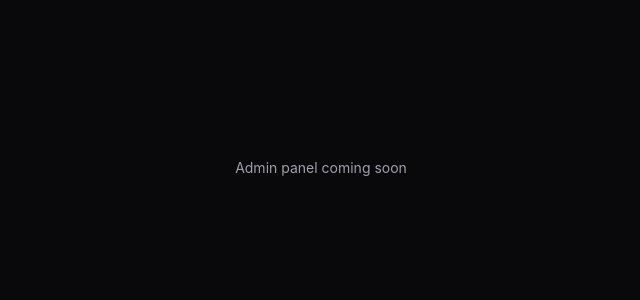
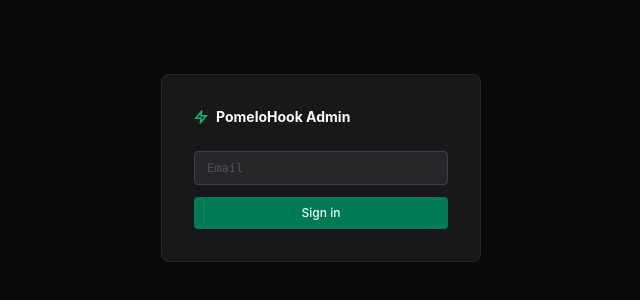
Before and after one commit to Pomelo-Studios/PomeloHook, a React (Vite) app in the folder dashboard/: page /admin in a window 1280 px wide. Shown: the part 232-532 px from the top of the page, without its empty margins (319-959 px from the left). Built offline with nearby package versions, Linux system fonts and the light colour scheme; no server answers.

Commit message:
feat: admin shell, login form, confirm dialog, panel stubs

```diff
--- a/dashboard/src/AdminApp.tsx
+++ b/dashboard/src/AdminApp.tsx
@@ -1,3 +1,68 @@
+import { useState, useEffect } from 'react'
+import { Header } from './components/Header'
+import { LoginForm } from './components/admin/LoginForm'
+import { UsersPanel } from './components/admin/UsersPanel'
+import { OrgsPanel } from './components/admin/OrgsPanel'
+import { TunnelsPanel } from './components/admin/TunnelsPanel'
+import { DatabasePanel } from './components/admin/DatabasePanel'
+import { useAuth } from './hooks/useAuth'
+import { api } from './api/client'
+
+type Section = 'users' | 'orgs' | 'tunnels' | 'database'
+
 export function AdminApp() {
-  return <div className="bg-zinc-950 text-zinc-400 h-screen flex items-center justify-center text-sm">Admin panel coming soon</div>
+  const { apiKey, isServerMode, loading, login } = useAuth()
+  const [section, setSection] = useState<Section>('users')
+  const [subdomain, setSubdomain] = useState('')
+
+  useEffect(() => {
+    api.getTunnels().then(tunnels => {
+      const active = tunnels.find(t => t.Status === 'active')
+      if (active) setSubdomain(active.Subdomain)
+    }).catch(() => {})
+  }, [])
+
+  if (loading) {
+    return <div className="bg-zinc-950 h-screen flex items-center justify-center text-zinc-600 text-xs font-mono">Loading…</div>
+  }
+
+  if (isServerMode && !apiKey) {
+    return <LoginForm onLogin={login} />
+  }
+
+  const navItem = (id: Section, label: string, icon: string) => (
+    <button
+      onClick={() => setSection(id)}
+      className={`flex items-center gap-2 px-2.5 py-1.5 rounded text-[11px] w-full text-left transition-colors ${
+        section === id
+          ? 'bg-zinc-800 text-emerald-400 border-l-2 border-emerald-500 pl-2'
+          : 'text-zinc-500 hover:text-zinc-300 hover:bg-zinc-800/50'
+      }`}
+    >
+      <span>{icon}</span>{label}
+    </button>
+  )
+
+  return (
+    <div className="flex flex-col h-screen bg-zinc-950 font-mono text-sm">
+      <Header subdomain={subdomain} connected={false} isAdmin />
+      <div className="flex flex-1 overflow-hidden">
+        <aside className="w-44 bg-zinc-900/50 border-r border-zinc-800 flex flex-col gap-1 p-2 flex-shrink-0">
+          <p className="text-[9px] text-zinc-600 uppercase tracking-widest px-2 pt-2 pb-1">Manage</p>
+          {navItem('users', 'Users', '👤')}
+          {navItem('orgs', 'Organizations', '🏢')}
+          {navItem('tunnels', 'Tunnels', '⚡')}
+          <div className="border-t border-zinc-800 my-1" />
+          <p className="text-[9px] text-zinc-600 uppercase tracking-widest px-2 pt-1 pb-1">Developer</p>
+          {navItem('database', 'Database', '🗄️')}
+        </aside>
+        <main className="flex-1 overflow-hidden flex flex-col">
+          {section === 'users' && <UsersPanel apiKey={apiKey} />}
+          {section === 'orgs' && <OrgsPanel apiKey={apiKey} />}
+          {section === 'tunnels' && <TunnelsPanel apiKey={apiKey} />}
+          {section === 'database' && <DatabasePanel apiKey={apiKey} />}
+        </main>
+      </div>
+    </div>
+  )
 }
--- /dev/null
+++ b/dashboard/src/components/admin/ConfirmDialog.tsx
@@ -0,0 +1,31 @@
+interface Props {
+  message: string
+  detail?: string
+  onConfirm: () => void
+  onCancel: () => void
+}
+
+export function ConfirmDialog({ message, detail, onConfirm, onCancel }: Props) {
+  return (
+    <div className="fixed inset-0 bg-black/60 flex items-center justify-center z-50">
+      <div className="bg-zinc-900 border border-zinc-700 rounded-lg p-5 max-w-md w-full mx-4 shadow-xl">
+        <p className="text-zinc-200 text-sm font-medium mb-1">{message}</p>
+        {detail && <p className="text-zinc-500 text-xs font-mono break-all mb-4">{detail}</p>}
+        <div className="flex justify-end gap-2 mt-4">
+          <button
+            onClick={onCancel}
+            className="text-xs px-3 py-1.5 border border-zinc-700 text-zinc-400 rounded hover:text-zinc-200 hover:border-zinc-500"
+          >
+            Cancel
+          </button>
+          <button
+            onClick={onConfirm}
+            className="text-xs px-3 py-1.5 bg-red-900 text-red-200 rounded hover:bg-red-800 font-medium"
+          >
+            Confirm
+          </button>
+        </div>
+      </div>
+    </div>
+  )
+}
--- /dev/null
+++ b/dashboard/src/components/admin/DatabasePanel.tsx
@@ -0,0 +1,3 @@
+export function DatabasePanel({ apiKey }: { apiKey: string }) {
+  return <div className="p-4 text-zinc-600 text-xs">Database</div>
+}
--- /dev/null
+++ b/dashboard/src/components/admin/LoginForm.tsx
@@ -0,0 +1,62 @@
+import { useState } from 'react'
+
+interface Props {
+  onLogin: (apiKey: string) => void
+}
+
+export function LoginForm({ onLogin }: Props) {
+  const [email, setEmail] = useState('')
+  const [error, setError] = useState('')
+  const [loading, setLoading] = useState(false)
+
+  async function handleSubmit(e: React.FormEvent) {
+    e.preventDefault()
+    setError('')
+    setLoading(true)
+    try {
+      const res = await fetch('/api/auth/login', {
+        method: 'POST',
+        headers: { 'Content-Type': 'application/json' },
+        body: JSON.stringify({ email }),
+      })
+      if (!res.ok) throw new Error('Invalid email or unauthorized')
+      const data = await res.json() as { api_key: string }
+      onLogin(data.api_key)
+    } catch (err) {
+      setError(err instanceof Error ? err.message : 'Login failed')
+    } finally {
+      setLoading(false)
+    }
+  }
+
+  return (
+    <div className="flex items-center justify-center h-screen bg-zinc-950">
+      <div className="bg-zinc-900 border border-zinc-800 rounded-lg p-8 w-80">
+        <div className="flex items-center gap-2 mb-6">
+          <svg width="14" height="14" viewBox="0 0 24 24" fill="none" stroke="#10b981" strokeWidth="2.5">
+            <path d="M13 2L3 14h9l-1 8 10-12h-9l1-8z" />
+          </svg>
+          <span className="text-zinc-50 text-sm font-bold">PomeloHook Admin</span>
+        </div>
+        <form onSubmit={handleSubmit} className="flex flex-col gap-3">
+          <input
+            type="email"
+            placeholder="Email"
+            value={email}
+            onChange={e => setEmail(e.target.value)}
+            required
+            className="bg-zinc-800 border border-zinc-700 rounded px-3 py-2 text-xs text-zinc-200 placeholder-zinc-600 outline-none focus:border-zinc-500 font-mono"
+          />
+          {error && <p className="text-red-400 text-xs">{error}</p>}
+          <button
+            type="submit"
+            disabled={loading}
+            className="bg-emerald-700 hover:bg-emerald-600 text-emerald-50 text-xs py-2 rounded font-medium disabled:opacity-50"
+          >
+            {loading ? 'Signing in…' : 'Sign in'}
+          </button>
+        </form>
+      </div>
+    </div>
+  )
+}
--- /dev/null
+++ b/dashboard/src/components/admin/OrgsPanel.tsx
@@ -0,0 +1,3 @@
+export function OrgsPanel({ apiKey }: { apiKey: string }) {
+  return <div className="p-4 text-zinc-600 text-xs">Organizations</div>
+}
--- /dev/null
+++ b/dashboard/src/components/admin/TunnelsPanel.tsx
@@ -0,0 +1,3 @@
+export function TunnelsPanel({ apiKey }: { apiKey: string }) {
+  return <div className="p-4 text-zinc-600 text-xs">Tunnels</div>
+}
--- /dev/null
+++ b/dashboard/src/components/admin/UsersPanel.tsx
@@ -0,0 +1,3 @@
+export function UsersPanel({ apiKey }: { apiKey: string }) {
+  return <div className="p-4 text-zinc-600 text-xs">Users — {apiKey ? 'authed' : 'cli mode'}</div>
+}
```
